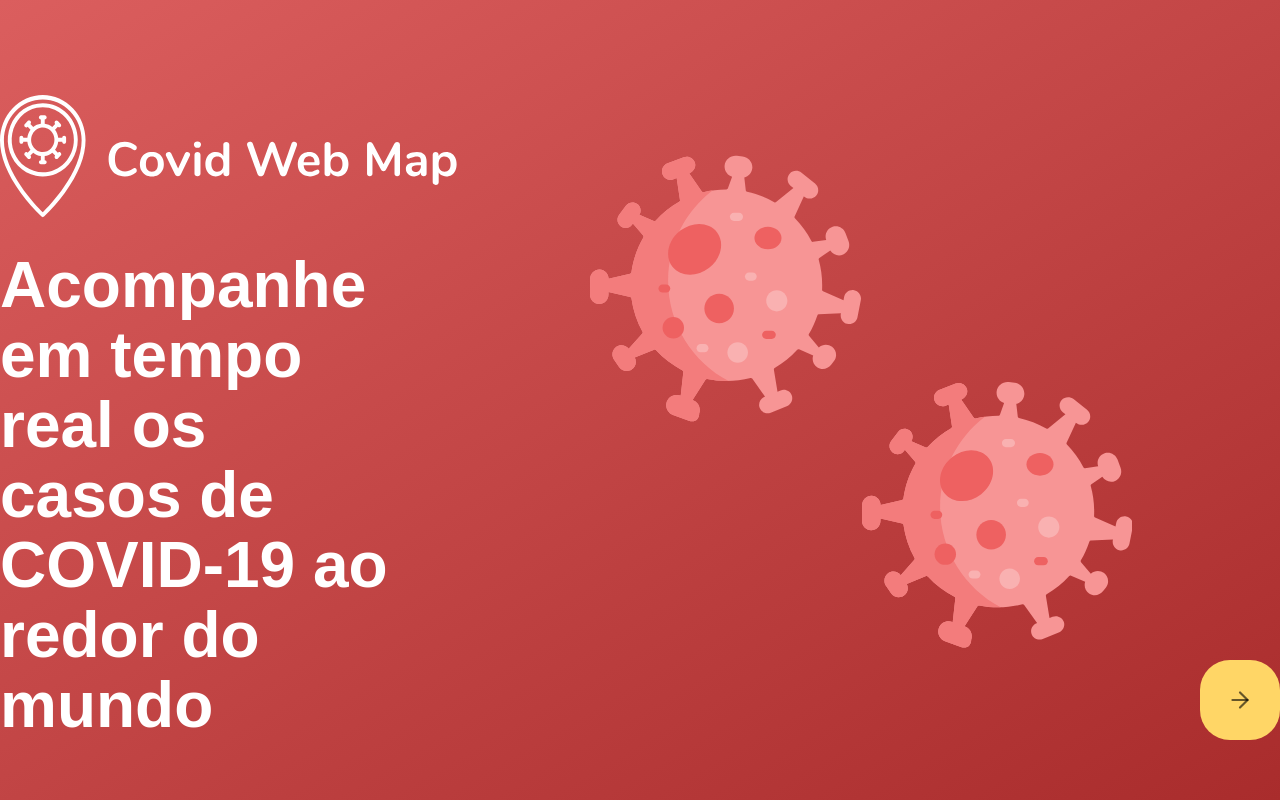
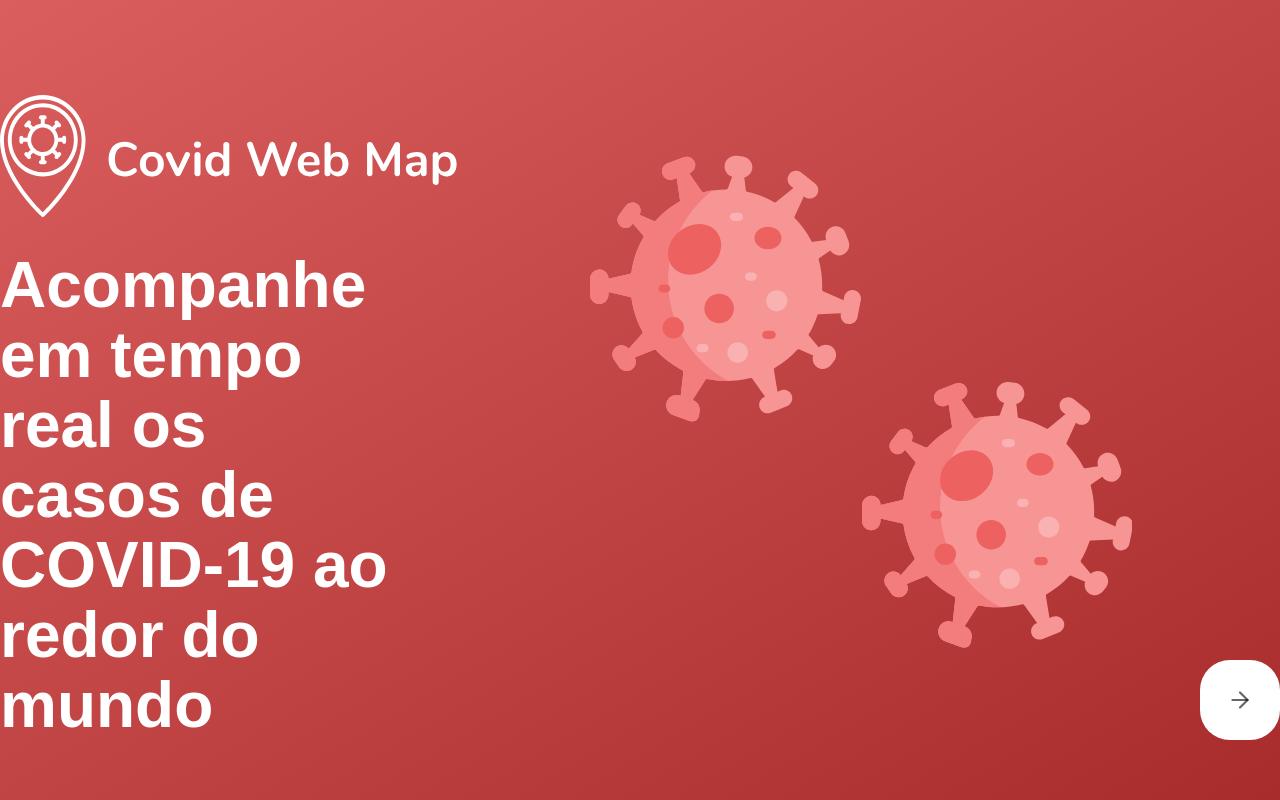
Before and after one commit to wiltonoliveira/covid-web-map, a React (Create React App) app: page / in a window 1280 px wide. Built offline with nearby package versions, Linux system fonts and the light colour scheme.

Commit message:
Mudando o layout do botao

```diff
--- a/src/pages/Home/style.css
+++ b/src/pages/Home/style.css
@@ -13,7 +13,7 @@
   #page-landing .content-wrapper {
     position: relative;
     width: 100%;
-    max-width: 1500px;
+    max-width: 1400px;
 
     height: 100%;
     max-height: 680px;
@@ -67,7 +67,7 @@
 
     width: 80px;
     height: 80px;
-    background: #ffd666;
+    background: #FFFFFF;
     border-radius: 30px;
 
     display: flex;
@@ -78,5 +78,5 @@
   }
 
   .content-wrapper .enter-app:hover {
-    background: #96FEFF;
+    background: #EB4040;
   }
```
